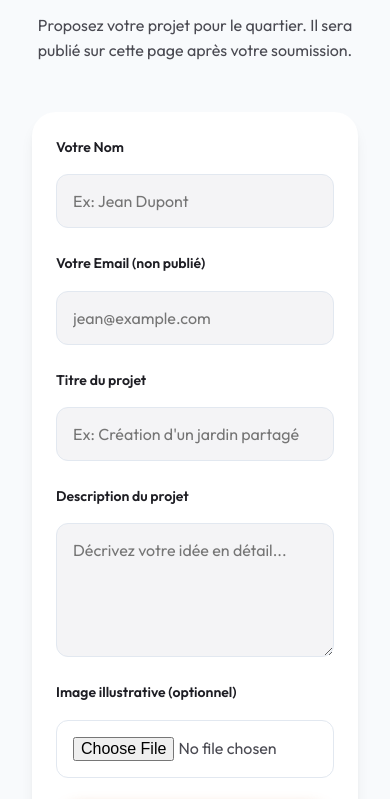
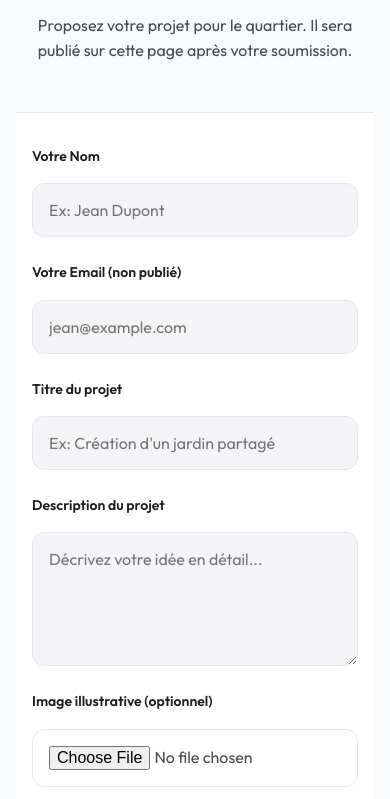
Before and after one commit to helloneovia/falguiere, a website: page projets.html in a window 390 px wide. Shown: the part 934-1733 px from the top of the page. Drawn offline with Linux system fonts and the light colour scheme; no server answers; a web font is replaced by a local one.

Commit message:
style: make forms full width on mobile devices

```diff
--- a/styles.css
+++ b/styles.css
@@ -912,8 +912,23 @@ ul {
     #calendar {
         padding: 0.5rem !important;
     }
-    .submit-form {
-        padding: 1.5rem !important;
-        margin: 0 1rem;
+    .submit-form, .contact-form {
+        padding: 2rem 1rem !important;
+        margin: 0 -1rem !important;
+        border-radius: 0 !important;
+        width: calc(100% + 2rem) !important;
+        max-width: none !important;
+        border-left: none !important;
+        border-right: none !important;
+        box-shadow: none !important;
+        border-top: 1px solid #e2e8f0;
+        border-bottom: 1px solid #e2e8f0;
+    }
+    .modal-content {
+        padding: 1.5rem 1rem !important;
+        border-radius: 0 !important;
+        width: 100% !important;
+        max-width: none !important;
+        margin: auto 0 0 0 !important;
     }
 }
```
